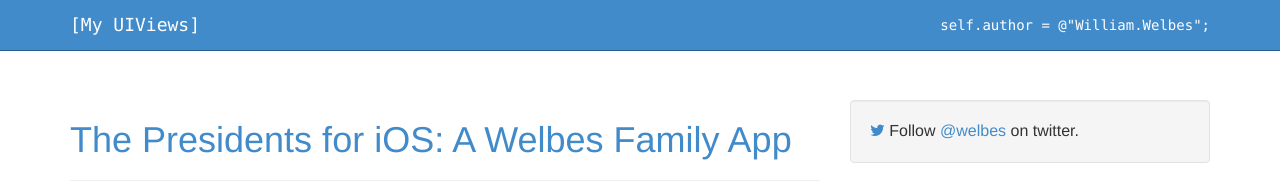
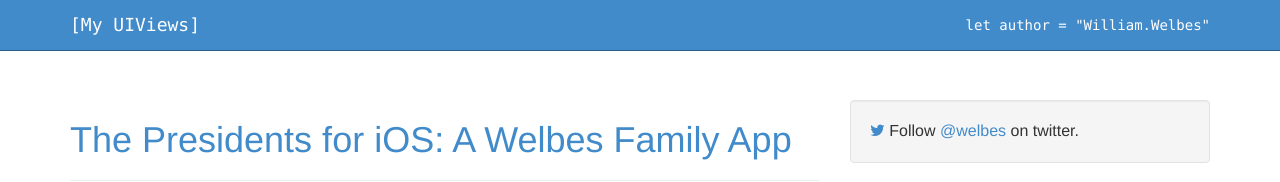
Before and after one commit to welbesw/welbesw.github.io, a Jekyll site: the page built from index.html, in a window 1280 px wide. Shown: the top 182 px of the page. Built offline with Jekyll 4.4.1, drawn with Linux system fonts in a browser that asks for light colours; Markdown is read by kramdown in place of the engine named in the settings; the list of posts is cut into pages by our own code; comment, search, counter and statistics services are not loaded.

Commit message:
Made the author line more swiftly :)

```diff
--- a/_layouts/default.html
+++ b/_layouts/default.html
@@ -67,7 +67,7 @@
         <!-- Collect the nav links, forms, and other content for toggling -->
         <div class="collapse navbar-collapse navbar-ex1-collapse">
           <ul class="nav navbar-nav navbar-right code-font">
-            <li><a href="/about.html">self.author = @"William.Welbes";</a></li>
+            <li><a href="/about.html">let author = "William.Welbes"</a></li>
           </ul>
         </div><!-- /.navbar-collapse -->
       </div><!-- /.container -->
```
